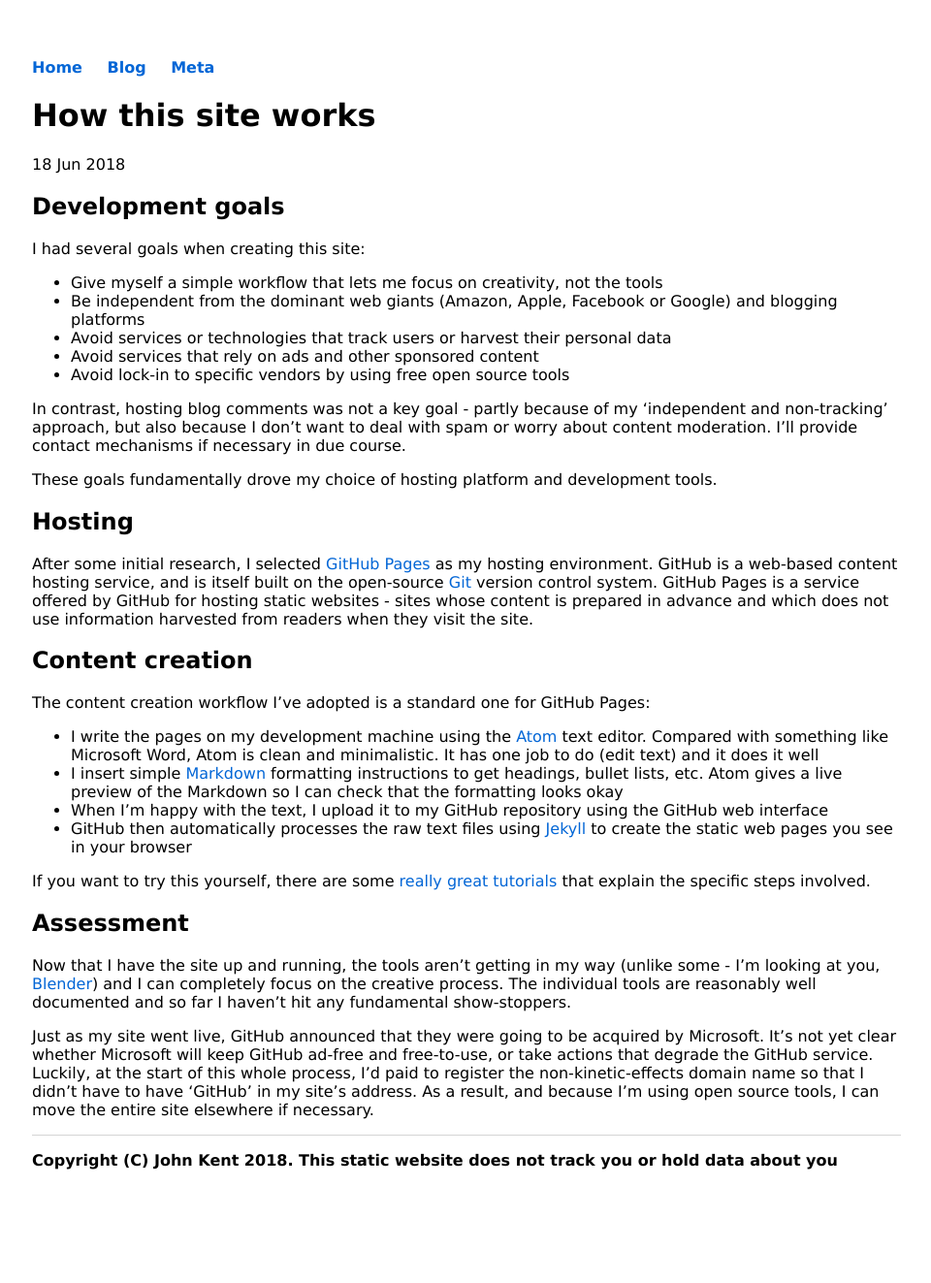
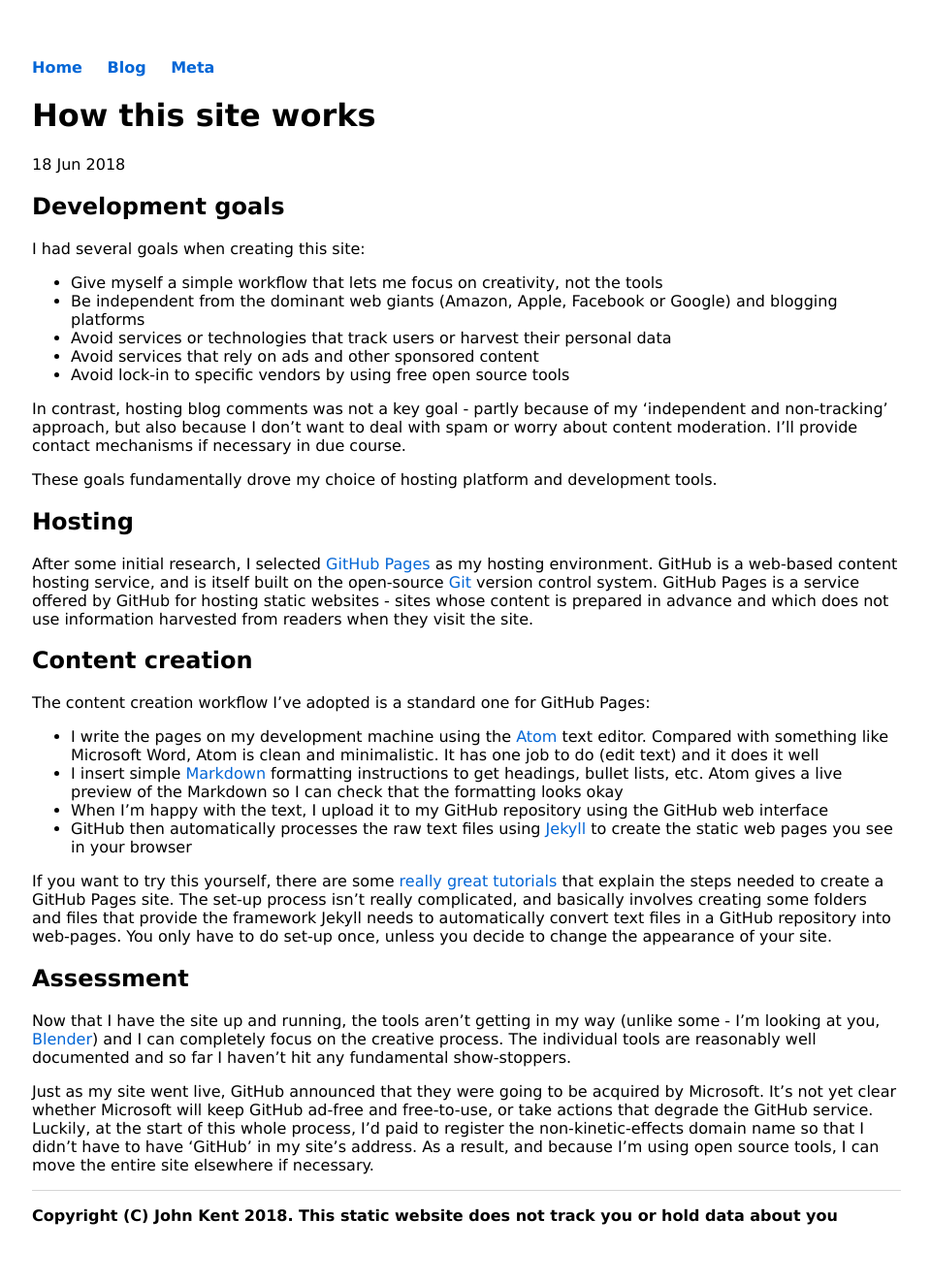
Before and after one commit to KineticLensman/KineticLensman.github.io, a Jekyll site: the page built from _posts/2018-06-18-how-this-site-works.md, in a window 1280 px wide. Shown: the whole page at 97% size, without its empty margins (159-1119 px from the left). Built offline with Jekyll 4.4.1, drawn with Linux system fonts in a browser that asks for light colours; before the commit the page ends 1266 px from its top, so only the background shows below that.

Commit message:
Update 2018-06-18-how-this-site-works.md

```diff
--- a/_posts/2018-06-18-how-this-site-works.md
+++ b/_posts/2018-06-18-how-this-site-works.md
@@ -27,7 +27,7 @@
 * When I'm happy with the text, I upload it to my GitHub repository using the GitHub web interface
 * GitHub then automatically processes the raw text files using [Jekyll](https://jekyllrb.com/) to create the static web pages you see in your browser
 
-If you want to try this yourself, there are some [really great tutorials](http://jmcglone.com/guides/github-pages/) that explain the specific steps involved.
+If you want to try this yourself, there are some [really great tutorials](http://jmcglone.com/guides/github-pages/) that explain the  steps needed to create a GitHub Pages site. The set-up process isn't really complicated, and basically involves creating some folders and files that provide the framework Jekyll needs to automatically convert text files in a GitHub repository into web-pages. You only have to do set-up once, unless you decide to change the appearance of your site.
 ## Assessment
 Now that I have the site up and running, the tools aren't getting in my way (unlike some - I'm looking at you, [Blender](https://www.blender.org/)) and I can completely focus on the creative process. The individual tools are reasonably well documented and so far I haven't hit any fundamental show-stoppers.
 
```
